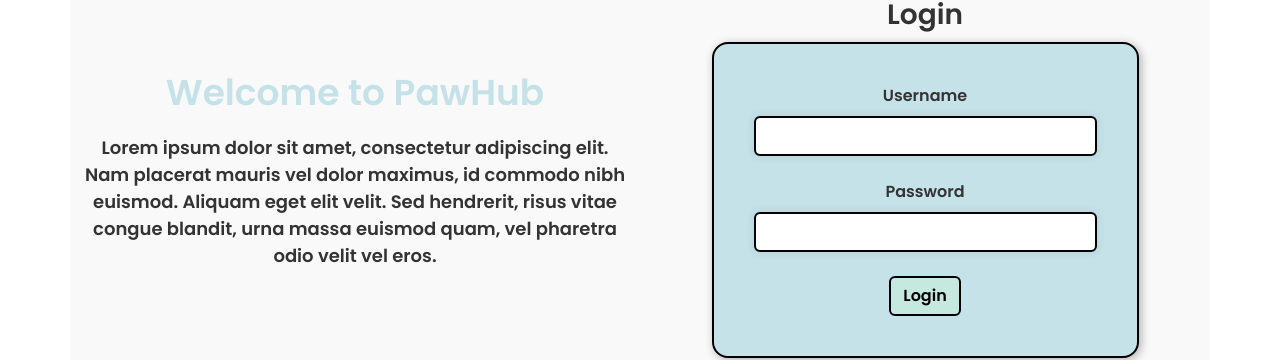
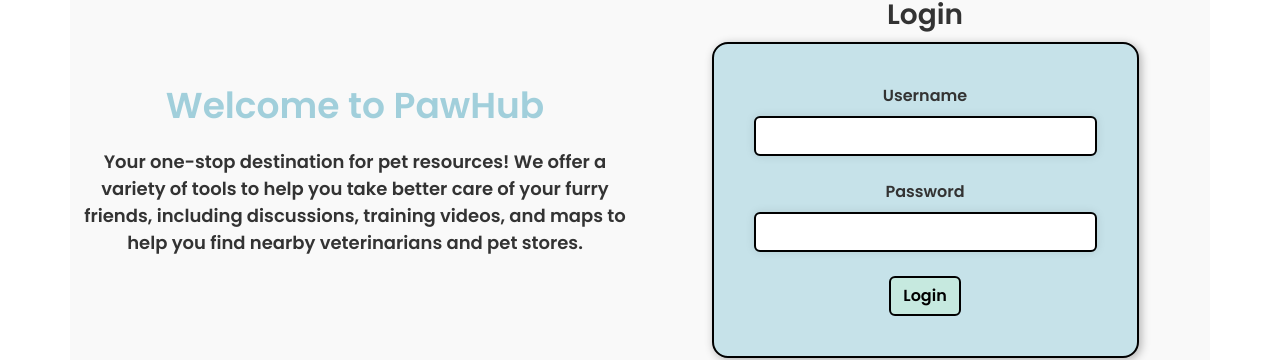
Before and after one commit to t-iffany/pawhub, a React (Create React App) app in the folder pawhub-frontend/: page /login in a window 1280 px wide. Shown: the part 468-828 px from the top of the page. Built offline with nearby package versions, Linux system fonts and the light colour scheme; no server answers.

Commit message:
change login paragraph. change Header color

```diff
--- a/pawhub-frontend/src/components/Login.css
+++ b/pawhub-frontend/src/components/Login.css
@@ -14,7 +14,7 @@
 .description-header {
   font-family: 'Poppins', sans-serif;
   font-weight: 700;
-  color: #C6E2E9;
+  color: #a1cfdb;
   font-size: 36px;
   margin-bottom: 20px;
 }
--- a/pawhub-frontend/src/components/Login.jsx
+++ b/pawhub-frontend/src/components/Login.jsx
@@ -46,11 +46,8 @@ const Login = ({setCurrentUser}) => {
         <Col md={6} className="description-container">
           <h3 className="description-header">Welcome to PawHub</h3>
           <p className="description-text">
-            Lorem ipsum dolor sit amet, consectetur adipiscing elit. Nam
-            placerat mauris vel dolor maximus, id commodo nibh euismod.
-            Aliquam eget elit velit. Sed hendrerit, risus vitae congue
-            blandit, urna massa euismod quam, vel pharetra odio velit vel
-            eros.
+          Your one-stop destination for pet resources! We offer a variety of tools to help you take better
+          care of your furry friends, including discussions, training videos, and maps to help you find nearby veterinarians and pet stores.
           </p>
         </Col>
         <Col md={6} className="form-container">
```
